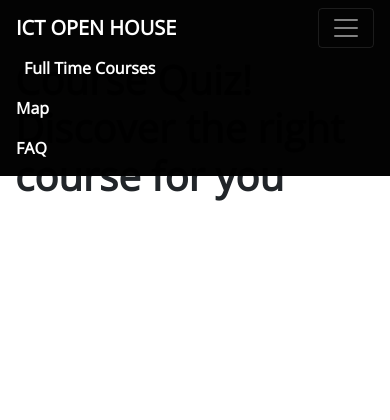
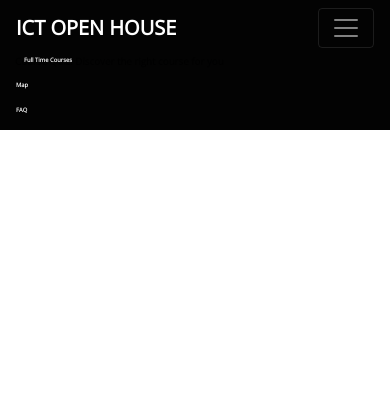
Before and after one commit to jmsandiegoo/capstone-project, a PHP site: template views/quiz.php in a window 390 px wide, after a click that opens the changed part. Shown: the top 420 px of the page. Run offline with PHP 8.4, Linux system fonts and the light colour scheme; the template is opened without the code that fills it, so the values that code supplies are empty; some libraries are stand-ins or nearby versions.

Commit message:
Mobile responsive

```diff
--- a/assets/css/dynamicStyle.php
+++ b/assets/css/dynamicStyle.php
@@ -35,7 +35,7 @@
     }
 
     #<?php echo 'section-' . $row['id'] . ' h1'?> {
-        font-size: 3.5rem;
+        font-size: 3.5vw;
         font-weight: 650;
     }
 
@@ -99,7 +99,7 @@
     }
 
     #<?php echo 'slide3-' . $row['id'] . ' .subject-wrapper' ?> {
-        border-top: 4px dashed white;
+        border-top: 0.3vw dashed white;
         padding-top: 5px;
         clear:both;
         width: 70%;
@@ -118,7 +118,7 @@
         }
 
         #<?php echo 'section-' . $row['id'] . ' p'?> {
-            font-size: 3vw;
+            font-size: 1.75vw;
         }
     }
 
--- a/assets/css/index.css
+++ b/assets/css/index.css
@@ -53,12 +53,12 @@
     color:white;
 }
 #section-header h1 {
-    font-size: 6rem;
+    font-size: 6vw;
     margin-bottom:0;
 }
 
 #section-header h2 {
-    font-size: 2.5rem;
+    font-size: 2.5vw;
     display: inline-block;
 }
 
@@ -174,7 +174,7 @@
     position: absolute;
     right: 30px;
     padding: .5rem 1rem;
-    font-size: 1.5rem;
+    font-size: 1.5vw;
     line-height: 1.5;
     border-radius: .3rem;
     color: #380E7F;
@@ -273,11 +273,11 @@
     }
 
     .course-entry h1 {
-        font-size: 7vw !important;
+        font-size: 4vw !important;
     }
 
     .course-entry h3, .course-entry h5, .course-entry h6{
-        font-size: 4vw;
+        font-size: 3vw;
     }
 
     .question-icon{
@@ -294,10 +294,10 @@
 
     }
     #categoryjob{
-        font-size: 3.5vw !important;
+        font-size: 2.5vw !important;
     }
     #categoryjobname{
-        font-size:2.5vw !important;
+        font-size:2vw !important;
     }
     .card-body1.category{
         flex-basis: calc(100% / 3) !important;
@@ -309,7 +309,7 @@
     #learn-more-btn{
         position: static;
         padding: .25rem .5rem;
-        font-size: .875rem;
+        font-size: 3vw;
         line-height: 1.5;
         border-radius: .2rem;
         width:100%;
--- a/assets/css/shared.css
+++ b/assets/css/shared.css
@@ -2,9 +2,29 @@
 
 /* apply a natural box layout model to all elements, but allowing components to change */
 @import url('https://fonts.googleapis.com/css?family=Open+Sans&display=swap');
-
+body{
+  font-size:1vw;
+}
+.btn{
+  font-size:1vw;
+}
+h4{
+  font-size:1.5vw;
+}
+h1{
+  font-size:2.5vw;
+}
+h5{
+  font-size:1.25vw;
+}
+h6{
+  font-size:1vw;
+}
 html {
   box-sizing: border-box;
+}
+p{
+  margin-bottom:0px !important;
 }
 *,
 *:before,
@@ -44,7 +64,7 @@
 }
 
 .main-banner h1 {
-  font-size: 3.5rem;
+  font-size: 3.5vw;
   flex-basis: 100%;
   color: white;
   text-shadow: 2px 4px 3px rgba(0, 0, 0, 0.3);
@@ -82,3 +102,12 @@
     width: 80% !important;
   }
 }
+@media only screen and (min-width: 768px) {
+  h6 {
+    font-size: 1.5vw;
+  }
+  h5{
+    font-size:2.0vw;
+  }
+
+}
--- a/views/sub-views/fullpageNav.php
+++ b/views/sub-views/fullpageNav.php
@@ -7,9 +7,9 @@
             </button>
             <div class="collapse navbar-collapse justify-content-end" id="navbarNav">
                 <div class="navbar-nav">
-                    <a class="nav-item text-white nav-link" href="<?php echo $helper->pageUrl("index.php") ?>"><b>Full Time Courses</b><span class="sr-only">(current)</span></a>
-                    <a class="nav-item text-white nav-link" href="<?php echo $helper->pageUrl("tour.php") ?>"><b>Map</b></a>
-                    <a class="nav-item text-white nav-link" href="<?php echo $helper->pageUrl("faq.php") ?>"><b>FAQ</b></a>
+                <a class="nav-item text-white nav-link pl-2" href="<?php echo $helper->pageUrl("index.php") ?>"><b style="font-size:1.5vw">Full Time Courses</b><span class="sr-only">(current)</span></a>
+                    <a class="nav-item text-white nav-link" href="<?php echo $helper->pageUrl("tour.php") ?>"><b style="font-size:1.5vw">Map</b></a>
+                    <a class="nav-item text-white nav-link" href="<?php echo $helper->pageUrl("faq.php") ?>"><b style="font-size:1.5vw">FAQ</b></a>
                 </div>
             </div>
         </div>
--- a/views/sub-views/navbar.php
+++ b/views/sub-views/navbar.php
@@ -7,9 +7,9 @@
             </button>
             <div class="collapse navbar-collapse justify-content-end" id="navbarNav">
                 <div class="navbar-nav">
-                    <a class="nav-item text-white nav-link pl-2" href="<?php echo $helper->pageUrl("index.php") ?>"><b>Full Time Courses</b><span class="sr-only">(current)</span></a>
-                    <a class="nav-item text-white nav-link" href="<?php echo $helper->pageUrl("tour.php") ?>"><b>Map</b></a>
-                    <a class="nav-item text-white nav-link" href="<?php echo $helper->pageUrl("faq.php") ?>"><b>FAQ</b></a>
+                    <a class="nav-item text-white nav-link pl-2" href="<?php echo $helper->pageUrl("index.php") ?>"><b style="font-size:1.5vw">Full Time Courses</b><span class="sr-only">(current)</span></a>
+                    <a class="nav-item text-white nav-link" href="<?php echo $helper->pageUrl("tour.php") ?>"><b style="font-size:1.5vw">Map</b></a>
+                    <a class="nav-item text-white nav-link" href="<?php echo $helper->pageUrl("faq.php") ?>"><b style="font-size:1.5vw">FAQ</b></a>
                 </div>
             </div>
         </div>
```
Also changed, not shown: index.php (+8 -14 lines).
